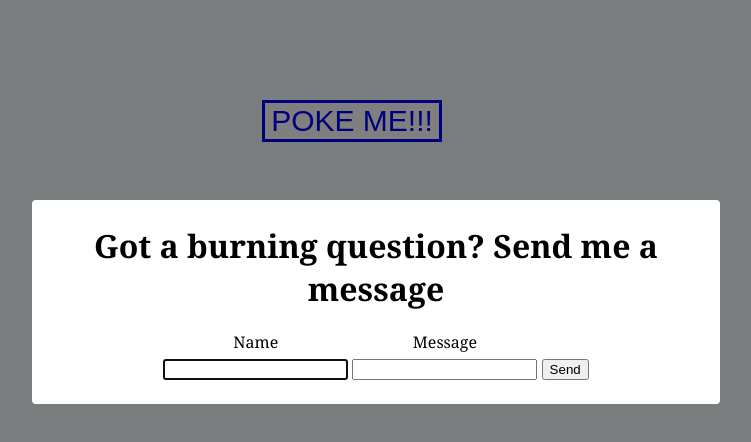
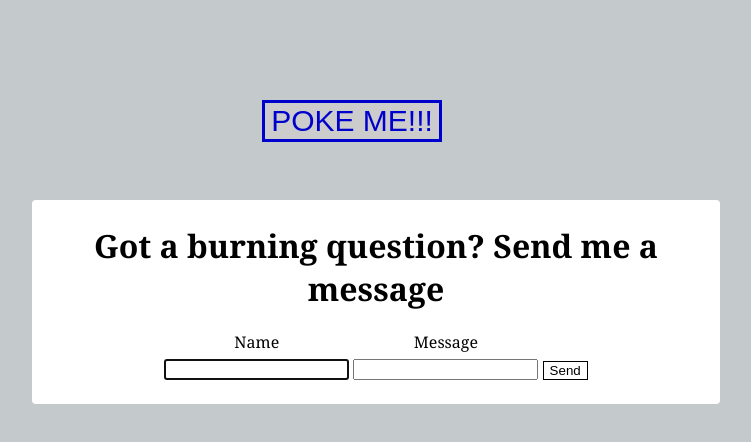
Before and after one commit to bunnydeviloper/pokeModal, a plain HTML site: page index.html in a window 1280 px wide. Both pictures are taken after a click on the button "POKE ME!!!". Shown: the whole page, without its empty margins (288-1039 px from the left). Drawn offline with Linux system fonts and the light colour scheme.

Commit message:
update styling

```diff
--- a/style.css
+++ b/style.css
@@ -33,7 +33,7 @@ button#pokeMe {
   height: 100%;
   z-index: 2; /* places the modalOverlay between the main page and the modal dialog */
   background-color: #000;
-  opacity: 0.5;
+  opacity: 0.2;
   position: fixed;
   top: 0;
   left: 0;
@@ -51,6 +51,11 @@ h1 {
   vertical-align: bottom;
 }
 
+.modal button#send {
+  background-color: white;
+  border: 1px solid black;
+}
+
 label {
   display: block;
   margin-bottom: 4px;
```
